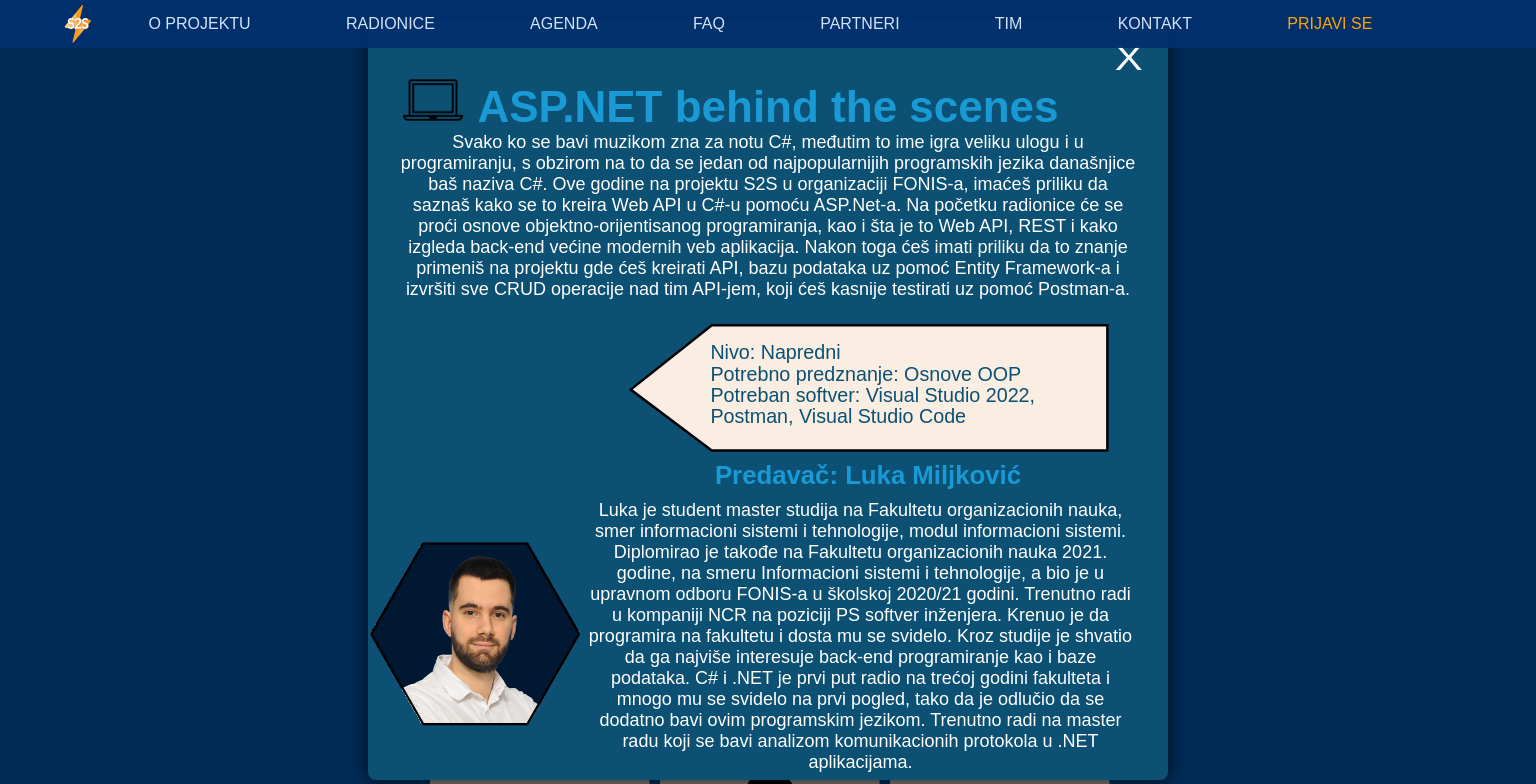
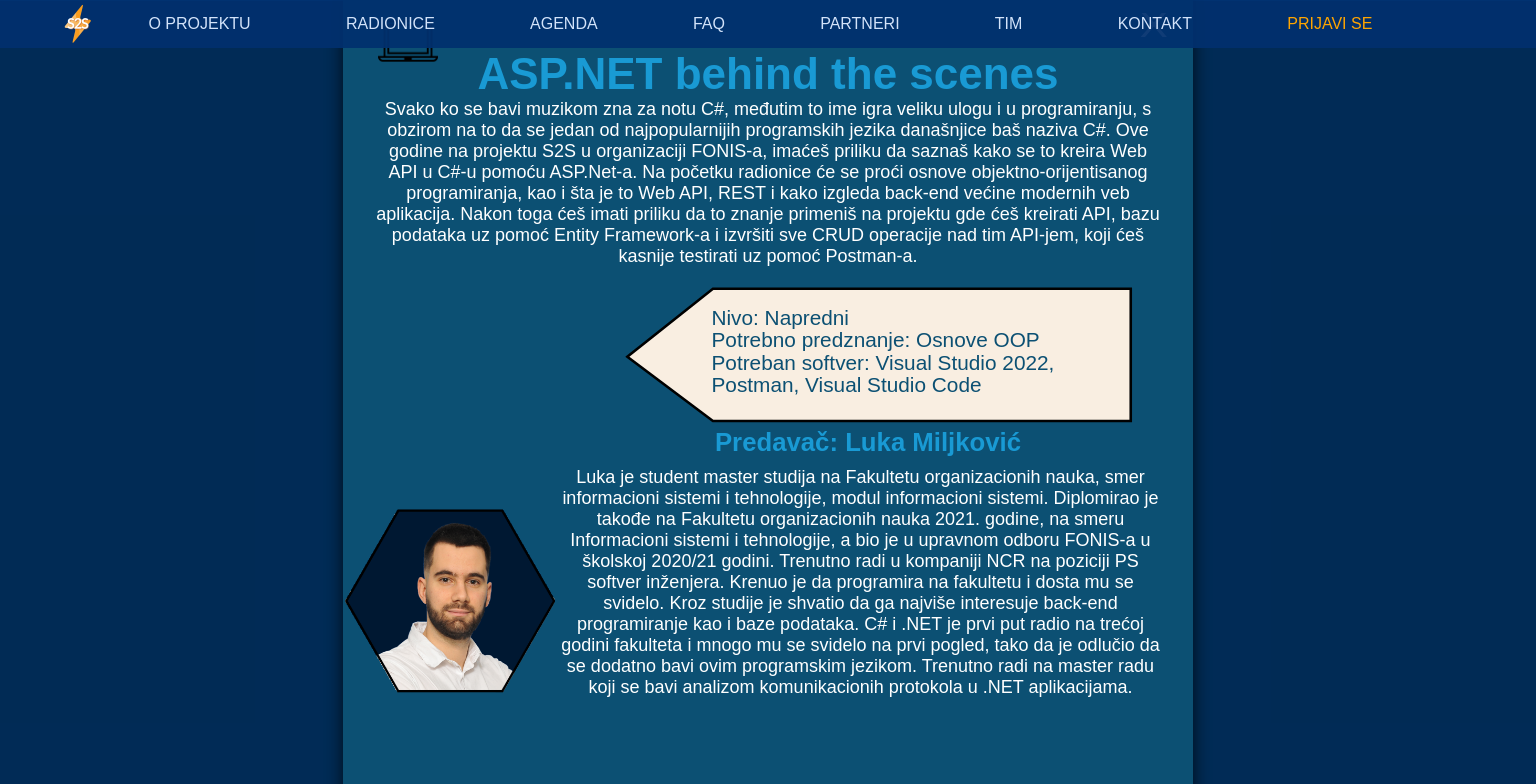
Before and after one commit to djordjemoj/s2s, a React (Create React App) app: page /#/ in a window 1536 px wide. Both pictures are taken after a click on the element 539 px from the left and 400 px from the top of the page. Shown: the top 784 px of the page. Built offline with nearby package versions, Linux system fonts and the light colour scheme.

Commit message:
jos malo sredio visinu modala na vecim uredjajima

```diff
--- a/src/Components/OrgTim3/OrgTim3.css
+++ b/src/Components/OrgTim3/OrgTim3.css
@@ -36,7 +36,7 @@
     /* margin-top: 1.5%; */
     color: #db8d21;
     /* font-family: Jost-700Bold; */
-    font-size: 1.2rem;
+    font-size: 24px;
     font-weight: 700;
     /* font-weight: 500; */
     /* font-size: 1.6rem; */
@@ -149,7 +149,11 @@
 }
 
 /* extra mali mobilni */
-@media screen and (max-width: 340px) {}
+@media screen and (max-width: 340px) {
+    .Orgtim-naslov h1{
+        font-size: 20px;
+    }
+}
 
 /* mali tableti */
 @media screen and (min-width: 620px) {
@@ -214,13 +218,17 @@
 }
 
 /* veliki tableti i mali  */
-@media screen and (min-width: 960px) {}
+@media screen and (min-width: 960px) {
+    .Orgtim-naslov h1{
+        font-size: 32px;
+    }
+}
 
 /* desktop */
 @media screen and (min-width: 1200px) {
 
     .Orgtim-naslov h1{
-        font-size: 2rem;
+        font-size: 36px;
 
     }
     body {
@@ -235,8 +243,9 @@
 /* ultrawide i sve vece od fhd */
 @media screen and (min-width: 1920px) {
 
-    body {
-        font-size: 20px;
+    .Orgtim-naslov h1{
+        font-size: 40px;
+
     }
 
 }
--- a/src/Components/Radionice/Modal.css
+++ b/src/Components/Radionice/Modal.css
@@ -63,6 +63,7 @@ a {text-decoration: none;}
   /* max-width: 450px; */
   width: 90%;
   max-height: 90vh;
+  height: 550px;
   position: fixed;
   top: 50%;
   left: 50%;
@@ -476,8 +477,10 @@ a {text-decoration: none;}
 }
 @media screen and (min-width: 1500px){
   .modalContainer { overflow-y: scroll;
-    max-width: 800px;
-    max-height: 95vh;
+    max-width: 850px;
+    /* max-height: 1000px; */
+  height: 825px;
+  max-height: 900px;
      font-size: 22px; /*bilo 36 */
     padding-top: 30px;
   }
@@ -514,7 +517,7 @@ a {text-decoration: none;}
 
   }
   .overlay .modalContainer .modalRight .content .info{
-    margin-left: 202px;
+    margin-left: 222px;
     margin-top: 10px;
     transform: scaleX(90%) scaleY(90%);
   }
@@ -535,7 +538,7 @@ a {text-decoration: none;}
       position: absolute;
       position: absolute;
     left: -10px;
-    top: -4.8%;
+    top: -7.8%;
     width: 10%;
     transform: scale(0.4) ;
 
```
